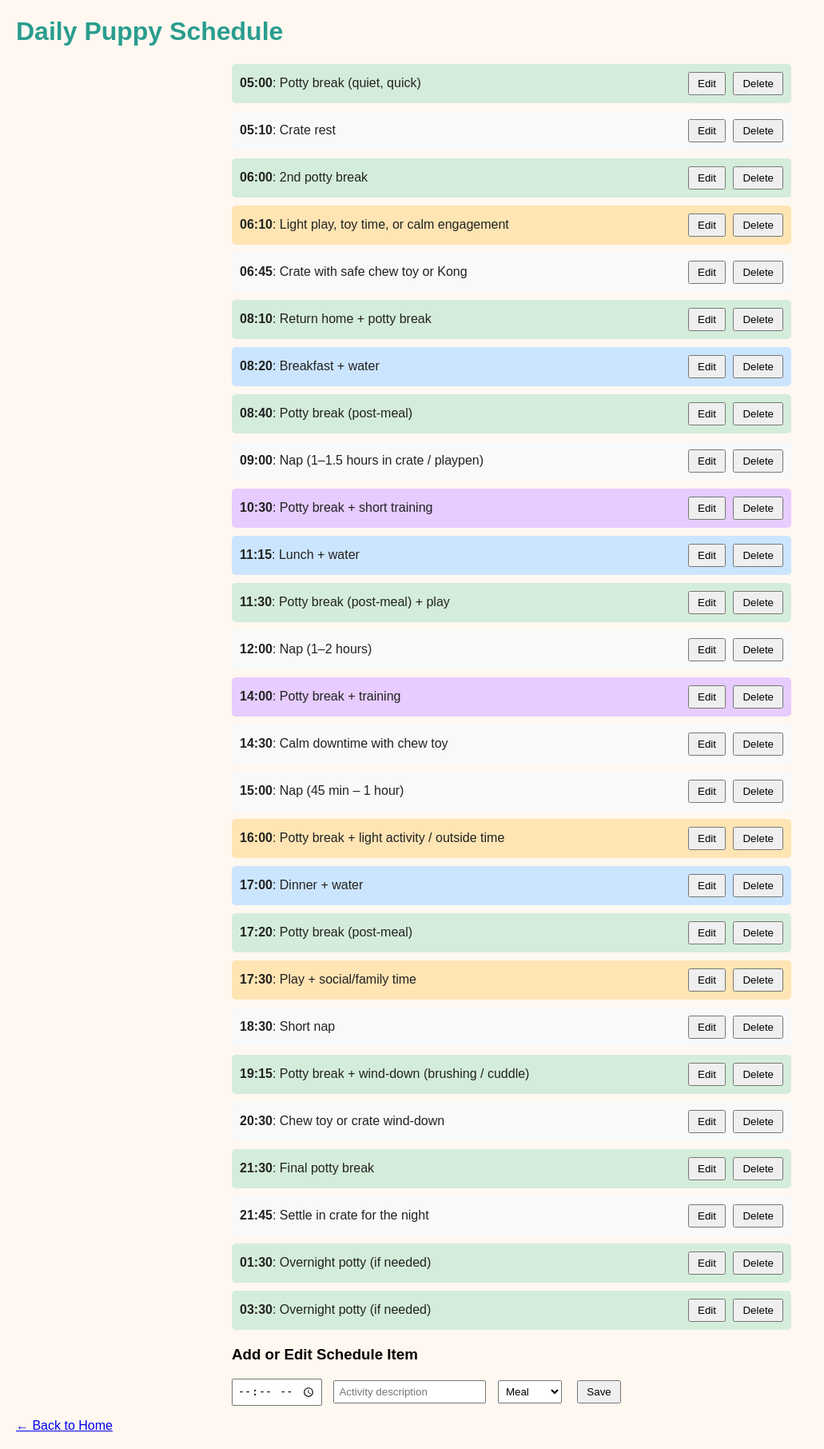
After one commit to abyrnes96/Puppy-Training-App, a Node server app: page /schedule in a window 1280 px wide. The commit adds this page. Shown: the whole page at 80% size, without its empty margins (0-1031 px from the left). Run offline with Node 20, Linux system fonts and the light colour scheme.

Commit message:
Update index.ejs and schedule.ejs

```diff
--- a/app.js
+++ b/app.js
@@ -10,6 +10,8 @@ app.get("/crate", (req, res) => res.render("crate"));
 app.get("/potty", (req, res) => res.render("potty"));
 app.get("/commands", (req, res) => res.render("commands"));
 app.get("/social", (req, res) => res.render("social"));
+app.get("/schedule", (req, res) => res.render("schedule"));
+
 
 app.listen(port, () => {
   console.log(`App is running at http://localhost:${port}`);
--- a/views/index.ejs
+++ b/views/index.ejs
@@ -13,7 +13,9 @@
     <a href="/crate">Crate Training</a> |
     <a href="/potty">Potty Training</a> |
     <a href="/commands">Basic Commands</a> |
-    <a href="/social">Socialization</a>
+    <a href="/social">Socialization</a> |
+    <a href="/schedule">Daily Schedule</a>
+
   <script>
   if ('serviceWorker' in navigator) {
     navigator.serviceWorker.register('/service-worker.js')
--- /dev/null
+++ b/views/schedule.ejs
@@ -0,0 +1,168 @@
+
+<!DOCTYPE html>
+<html lang="en">
+<head>
+  <meta charset="UTF-8" />
+  <title>Daily Schedule</title>
+  <link rel="stylesheet" href="/styles.css" />
+  <style>
+    .schedule-container {
+      max-width: 700px;
+      margin: auto;
+    }
+    .schedule-item {
+      display: flex;
+      justify-content: space-between;
+      align-items: center;
+      margin-bottom: 10px;
+      padding: 10px;
+      border-radius: 5px;
+      color: #222;
+    }
+    .meal { background-color: #cce5ff; }
+    .potty { background-color: #d4edda; }
+    .rest { background-color: #f8f9fa; }
+    .play { background-color: #ffe5b4; }
+    .training { background-color: #e6ccff; }
+
+    .form-row {
+      margin-top: 20px;
+    }
+
+    input[type="time"], input[type="text"], select {
+      padding: 5px;
+      margin-right: 10px;
+    }
+
+    button {
+      padding: 5px 10px;
+      margin-left: 5px;
+    }
+  </style>
+</head>
+<body>
+  <h1>Daily Puppy Schedule</h1>
+  <div class="schedule-container">
+    <div id="schedule-list"></div>
+
+    <div class="form-row">
+      <h3>Add or Edit Schedule Item</h3>
+      <input type="time" id="new-time" />
+      <input type="text" id="new-activity" placeholder="Activity description" />
+      <select id="new-type">
+        <option value="meal">Meal</option>
+        <option value="potty">Potty</option>
+        <option value="rest">Rest</option>
+        <option value="play">Play</option>
+        <option value="training">Training</option>
+      </select>
+      <button onclick="addItem()">Save</button>
+      <input type="hidden" id="edit-index" />
+    </div>
+  </div>
+
+  <p><a href="/">← Back to Home</a></p>
+
+  <script>
+    const STORAGE_KEY = "puppy_schedule";
+
+    const defaultSchedule = [
+      { time: "05:00", activity: "Potty break (quiet, quick)", type: "potty" },
+      { time: "05:10", activity: "Crate rest", type: "rest" },
+      { time: "06:00", activity: "2nd potty break", type: "potty" },
+      { time: "06:10", activity: "Light play, toy time, or calm engagement", type: "play" },
+      { time: "06:45", activity: "Crate with safe chew toy or Kong", type: "rest" },
+      { time: "08:10", activity: "Return home + potty break", type: "potty" },
+      { time: "08:20", activity: "Breakfast + water", type: "meal" },
+      { time: "08:40", activity: "Potty break (post-meal)", type: "potty" },
+      { time: "09:00", activity: "Nap (1–1.5 hours in crate / playpen)", type: "rest" },
+      { time: "10:30", activity: "Potty break + short training", type: "training" },
+      { time: "11:15", activity: "Lunch + water", type: "meal" },
+      { time: "11:30", activity: "Potty break (post-meal) + play", type: "potty" },
+      { time: "12:00", activity: "Nap (1–2 hours)", type: "rest" },
+      { time: "14:00", activity: "Potty break + training", type: "training" },
+      { time: "14:30", activity: "Calm downtime with chew toy", type: "rest" },
+      { time: "15:00", activity: "Nap (45 min – 1 hour)", type: "rest" },
+      { time: "16:00", activity: "Potty break + light activity / outside time", type: "play" },
+      { time: "17:00", activity: "Dinner + water", type: "meal" },
+      { time: "17:20", activity: "Potty break (post-meal)", type: "potty" },
+      { time: "17:30", activity: "Play + social/family time", type: "play" },
+      { time: "18:30", activity: "Short nap", type: "rest" },
+      { time: "19:15", activity: "Potty break + wind-down (brushing / cuddle)", type: "potty" },
+      { time: "20:30", activity: "Chew toy or crate wind-down", type: "rest" },
+      { time: "21:30", activity: "Final potty break", type: "potty" },
+      { time: "21:45", activity: "Settle in crate for the night", type: "rest" },
+      { time: "01:30", activity: "Overnight potty (if needed)", type: "potty" },
+      { time: "03:30", activity: "Overnight potty (if needed)", type: "potty" }
+    ];
+
+    let schedule = JSON.parse(localStorage.getItem(STORAGE_KEY)) || defaultSchedule;
+
+    function saveSchedule() {
+      localStorage.setItem(STORAGE_KEY, JSON.stringify(schedule));
+    }
+
+    function renderSchedule() {
+      const list = document.getElementById("schedule-list");
+      list.innerHTML = "";
+
+      schedule.forEach((item, index) => {
+        const div = document.createElement("div");
+        div.className = `schedule-item ${item.type}`;
+        div.innerHTML = `
+          <div><strong>${item.time}</strong>: ${item.activity}</div>
+          <div>
+            <button onclick="editItem(${index})">Edit</button>
+            <button onclick="removeItem(${index})">Delete</button>
+          </div>
+        `;
+        list.appendChild(div);
+      });
+    }
+
+    function addItem() {
+      const time = document.getElementById("new-time").value;
+      const activity = document.getElementById("new-activity").value;
+      const type = document.getElementById("new-type").value;
+      const index = document.getElementById("edit-index").value;
+
+      if (!time || !activity || !type) {
+        alert("Please complete all fields.");
+        return;
+      }
+
+      const newItem = { time, activity, type };
+
+      if (index === "") {
+        schedule.push(newItem);
+      } else {
+        schedule[parseInt(index)] = newItem;
+        document.getElementById("edit-index").value = "";
+      }
+
+      schedule.sort((a, b) => a.time.localeCompare(b.time));
+      saveSchedule();
+      renderSchedule();
+
+      document.getElementById("new-time").value = "";
+      document.getElementById("new-activity").value = "";
+    }
+
+    function editItem(index) {
+      const item = schedule[index];
+      document.getElementById("new-time").value = item.time;
+      document.getElementById("new-activity").value = item.activity;
+      document.getElementById("new-type").value = item.type;
+      document.getElementById("edit-index").value = index;
+    }
+
+    function removeItem(index) {
+      schedule.splice(index, 1);
+      saveSchedule();
+      renderSchedule();
+    }
+
+    renderSchedule();
+  </script>
+</body>
+</html>
```
